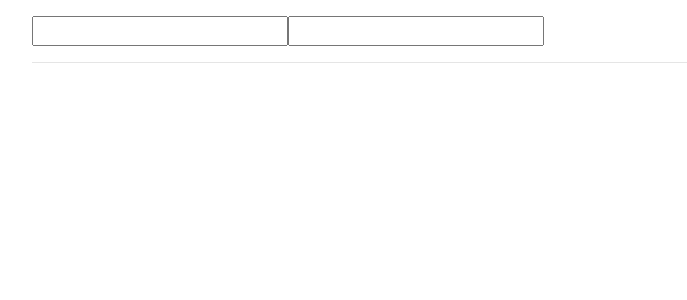
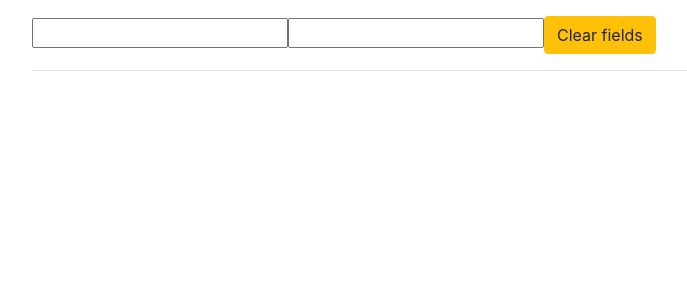
Before and after one commit to Lerik13/react-hooks-examples, a React (Create React App) app: page / in a window 1280 px wide. Shown: the top 300 px of the page, without its empty margins (53-740 px from the left). Built offline with nearby package versions, Linux system fonts and the light colour scheme.

Commit message:
Custom hook: useInput

```diff
--- a/src/App.js
+++ b/src/App.js
@@ -1,24 +1,45 @@
-import React, { useState } from 'react';
+import React, { useEffect, useState } from 'react'
+
+// Custom hook - watching for param
+function useLogger(value) {
+	useEffect(() => {
+		console.log('Value changed: ', value);
+	}, [value])
+}
+
+function useInput(initialValue) {
+	const [value, setValue] = useState(initialValue)
+
+	const onChange = event => {
+		setValue(event.target.value)
+	}
+
+	const clear = () => setValue('')
+
+	return {
+		bind: {value, onChange},
+		value,
+		clear
+	}
+}
 
 function App() {
-	const [name, setName] = useState('');
-	const [lastName, setLastName] = useState('');
+	const input = useInput('')
+	const lastName = useInput('')
 
-	const changeHandler = event => {
-		setName(event.target.value)
-	};
-	const lastNameHandler = event => {
-		setLastName(event.target.value)
-	};
+	useLogger(input.value)
 
 	return (
 		<div className={'container pt-3'}>
-			<input type='text' value={name} onChange={changeHandler} />
-			<input type='text' value={lastName} onChange={lastNameHandler} />
+			{/* <input type='text' value={input.value} onChange={input.onChange} /> */}
+			<input type='text' {...input.bind} />
+			<input type='text' {...lastName.bind} />
+
+			<button className='btn btn-warning' onClick={() => { input.clear(); lastName.clear(); }}>Clear fields</button>
 			<hr />
-			<h1>{name} {lastName}</h1>
+			<h1>{input.value} {lastName.value}</h1>
 		</div>
-	);
+	)
 }
 
-export default App;
+export default App
```
